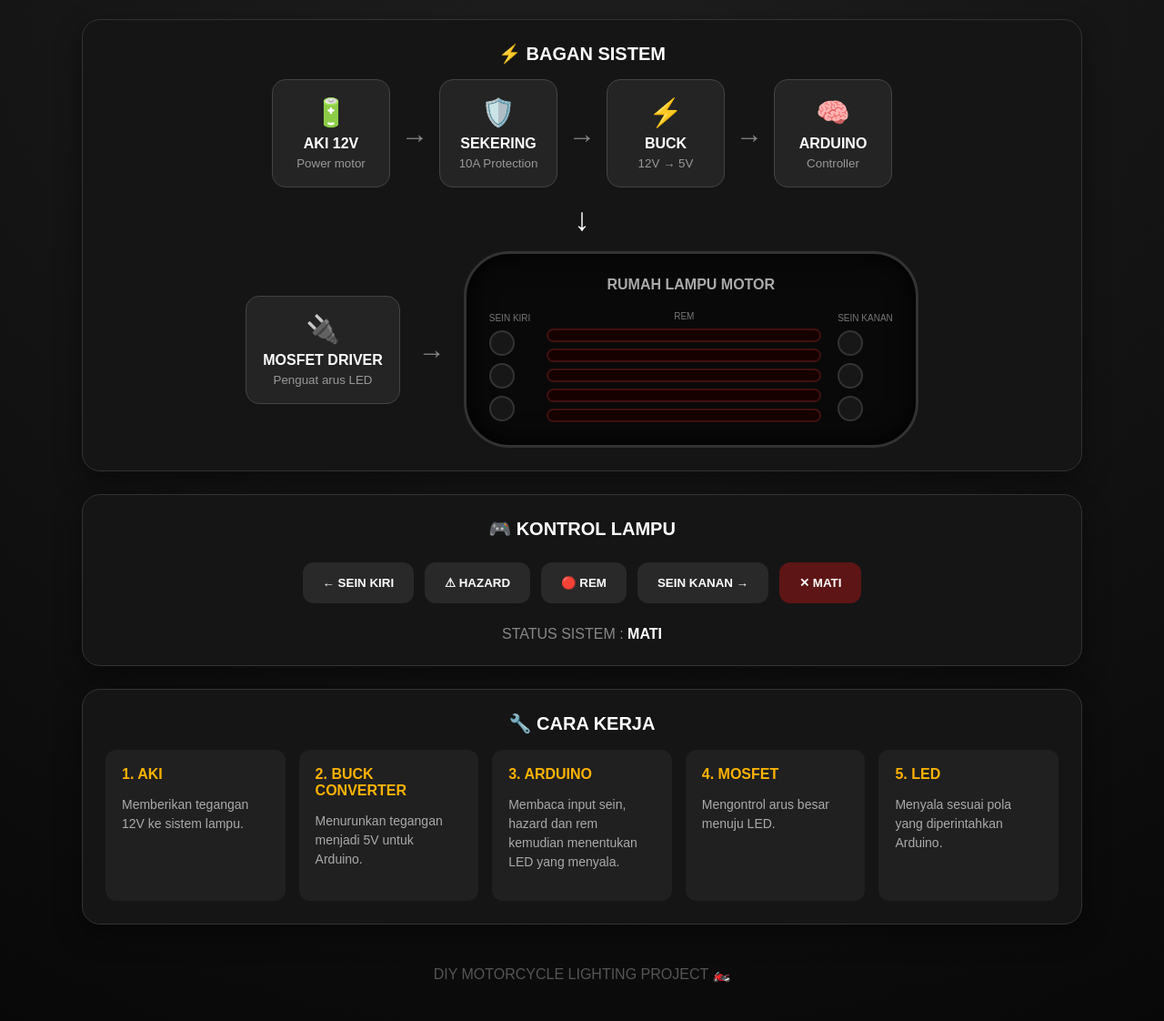
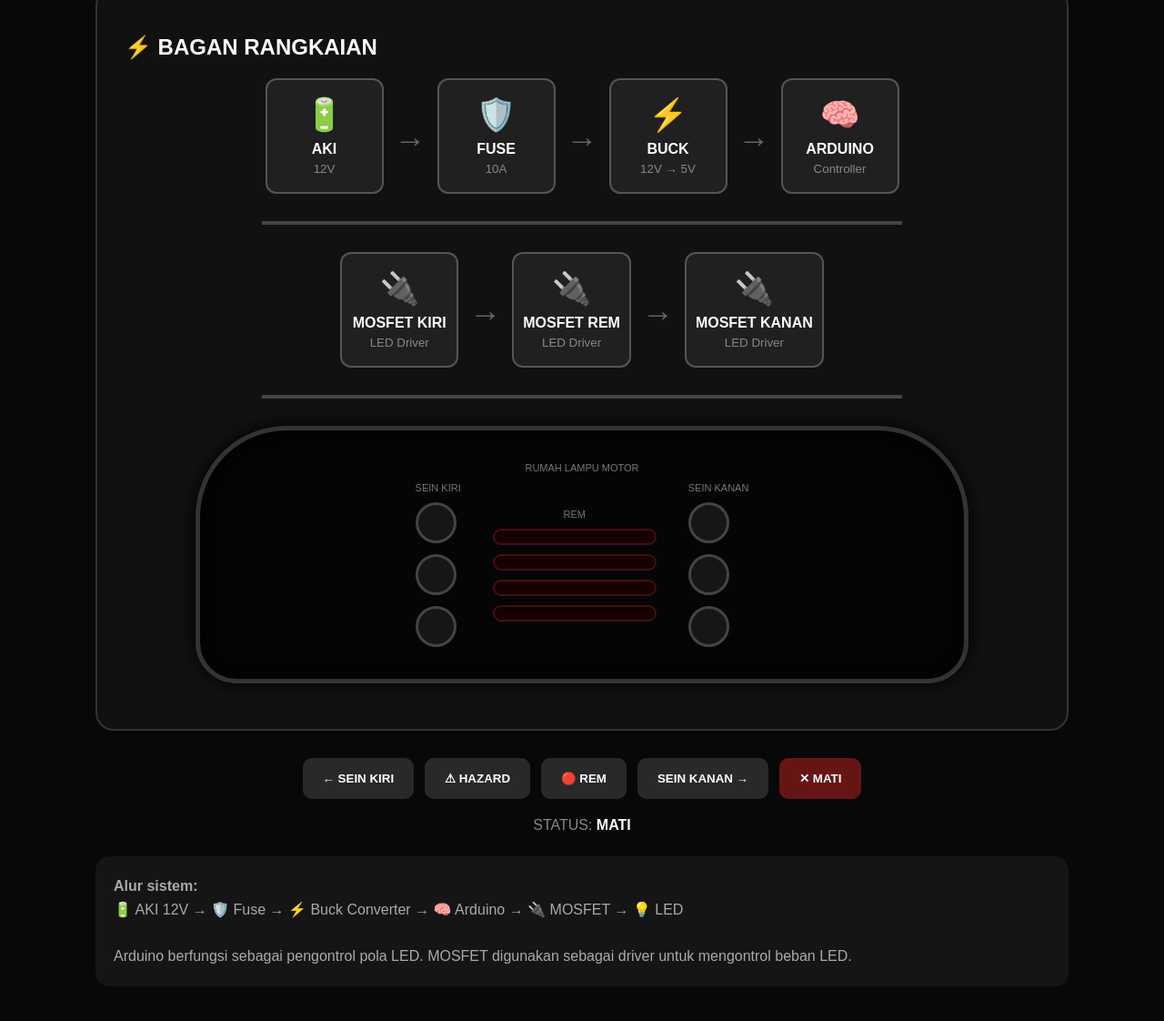
Before and after one commit to diva7starlog3-code/abscdfdfdffgd, a plain HTML site: page index.html in a window 1280 px wide. Shown: the part 156-1278 px from the top of the page at 91% size. Drawn offline with Linux system fonts and the light colour scheme.

Commit message:
Update index.html

```diff
--- a/index.html
+++ b/index.html
@@ -4,10 +4,279 @@
 <meta charset="UTF-8">
 <meta name="viewport" content="width=device-width, initial-scale=1.0">
 
-  <title>Simulator Sistem Lampu Motor</title>
+<title>Diagram Lampu Motor</title>
 
-  <link rel="stylesheet" href="style.css">
+<style>
+
+* {
+    box-sizing: border-box;
+}
+
+body {
+    margin: 0;
+    background: #080808;
+    color: white;
+    font-family: Arial, sans-serif;
+}
+
+.container {
+    max-width: 1100px;
+    margin: auto;
+    padding: 30px 15px;
+}
+
+h1 {
+    text-align: center;
+    margin-bottom: 5px;
+}
+
+.subtitle {
+    text-align: center;
+    color: #888;
+    margin-bottom: 30px;
+}
+
+/* DIAGRAM */
+
+.diagram {
+    background: #111;
+    border: 2px solid #333;
+    border-radius: 20px;
+    padding: 30px;
+    overflow-x: auto;
+}
+
+.flow {
+    display: flex;
+    align-items: center;
+    justify-content: center;
+    gap: 12px;
+    min-width: 850px;
+}
+
+.box {
+    min-width: 130px;
+    padding: 18px 10px;
+    text-align: center;
+
+    background: #202020;
+    border: 2px solid #555;
+
+    border-radius: 12px;
+}
+
+.box .icon {
+    font-size: 35px;
+    margin-bottom: 8px;
+}
+
+.box small {
+    display: block;
+    color: #888;
+    margin-top: 5px;
+}
+
+.arrow {
+    font-size: 35px;
+    color: #666;
+}
+
+
+/* KABEL */
+
+.wire {
+    width: 70%;
+    height: 4px;
+    background: #444;
+    margin: 30px auto;
+    position: relative;
+}
+
+.wire.active {
+    background: #ffae00;
+    box-shadow: 0 0 15px #ffae00;
+}
+
+
+/* RUMAH LAMPU */
+
+.tail-light {
+    margin: 20px auto;
+
+    max-width: 850px;
+
+    background: #050505;
+
+    border: 5px solid #333;
+
+    border-radius: 100px 100px 45px 45px;
+
+    padding: 35px 50px;
+
+    box-shadow:
+        inset 0 0 40px #000,
+        0 0 20px #000;
+}
+
+
+/* BAGIAN LAMPU */
+
+.lights {
+    display: flex;
+    align-items: center;
+    justify-content: center;
+    gap: 35px;
+}
+
+.side {
+    display: flex;
+    flex-direction: column;
+    gap: 12px;
+}
+
+.led {
+    width: 45px;
+    height: 45px;
+
+    border-radius: 50%;
+
+    background: #161616;
+
+    border: 3px solid #444;
+
+    transition: .15s;
+}
+
+.led.on {
+    background: #ffae00;
+
+    border-color: #ffd36b;
+
+    box-shadow:
+        0 0 10px #ffae00,
+        0 0 25px #ffae00,
+        0 0 45px #ffae00;
+
+    transform: scale(1.15);
+}
+
+
+/* REM */
+
+.brake {
+    width: 180px;
+
+    display: flex;
+    flex-direction: column;
+    gap: 10px;
+}
+
+.brake-led {
+    height: 18px;
+
+    background: #170000;
+
+    border: 2px solid #401010;
+
+    border-radius: 20px;
+}
+
+.brake-led.on {
+    background: red;
+
+    border-color: #ff7777;
+
+    box-shadow:
+        0 0 10px red,
+        0 0 25px red,
+        0 0 40px red;
+}
+
+
+/* LABEL */
+
+.label {
+    text-align: center;
+    font-size: 11px;
+    color: #777;
+    margin-bottom: 10px;
+}
+
+
+/* BUTTON */
+
+.controls {
+    margin-top: 30px;
+
+    display: flex;
+
+    justify-content: center;
+
+    flex-wrap: wrap;
+
+    gap: 12px;
+}
+
+button {
+    padding: 15px 22px;
+
+    border: none;
+
+    border-radius: 10px;
+
+    background: #292929;
+
+    color: white;
+
+    font-weight: bold;
+
+    cursor: pointer;
+}
+
+button:hover {
+    background: #444;
+}
+
+button.off {
+    background: #661515;
+}
+
+
+/* STATUS */
+
+.status {
+    text-align: center;
+
+    margin-top: 20px;
+
+    color: #888;
+}
+
+#status {
+    color: white;
+    font-weight: bold;
+}
+
+
+/* INFO */
+
+.info {
+    margin-top: 25px;
+
+    background: #151515;
+
+    border-radius: 15px;
+
+    padding: 20px;
+
+    color: #aaa;
+
+    line-height: 1.6;
+}
+
+</style>
 </head>
+
 
 <body>
 
@@ -15,115 +284,173 @@
 
 <h1>🏍️ SISTEM LAMPU MOTOR</h1>
 
-    <p class="subtitle">
-      Simulator wiring + kontrol LED sequential
-    </p>
+<div class="subtitle">
+Diagram rangkaian & simulasi lampu
+</div>
 
 
-    <!-- ========================= -->
-    <!-- BAGAN SISTEM -->
-    <!-- ========================= -->
+<!-- ====================== -->
+<!-- BAGAN -->
+<!-- ====================== -->
 
-    <section class="diagram">
+<div class="diagram">
 
-      <h2>⚡ BAGAN SISTEM</h2>
+<h2>⚡ BAGAN RANGKAIAN</h2>
+
 
 <div class="flow">
 
-        <div class="component battery">
+
+<div class="box">
     <div class="icon">🔋</div>
-          <strong>AKI 12V</strong>
-          <small>Power motor</small>
+    <b>AKI</b>
+    <small>12V</small>
 </div>
+
 
 <div class="arrow">→</div>
 
-        <div class="component fuse">
+
+<div class="box">
     <div class="icon">🛡️</div>
-          <strong>SEKERING</strong>
-          <small>10A Protection</small>
+    <b>FUSE</b>
+    <small>10A</small>
 </div>
+
 
 <div class="arrow">→</div>
 
-        <div class="component buck">
+
+<div class="box">
     <div class="icon">⚡</div>
-          <strong>BUCK</strong>
+    <b>BUCK</b>
     <small>12V → 5V</small>
 </div>
 
+
 <div class="arrow">→</div>
 
-        <div class="component arduino">
+
+<div class="box">
     <div class="icon">🧠</div>
-          <strong>ARDUINO</strong>
+    <b>ARDUINO</b>
     <small>Controller</small>
+</div>
+
+
+</div>
+
+
+<div class="wire" id="mainWire"></div>
+
+
+<div class="flow">
+
+
+<div class="box">
+    <div class="icon">🔌</div>
+    <b>MOSFET KIRI</b>
+    <small>LED Driver</small>
+</div>
+
+
+<div class="arrow">→</div>
+
+
+<div class="box">
+    <div class="icon">🔌</div>
+    <b>MOSFET REM</b>
+    <small>LED Driver</small>
+</div>
+
+
+<div class="arrow">→</div>
+
+
+<div class="box">
+    <div class="icon">🔌</div>
+    <b>MOSFET KANAN</b>
+    <small>LED Driver</small>
+</div>
+
+
+</div>
+
+
+<div class="wire"></div>
+
+
+<!-- ====================== -->
+<!-- RUMAH LAMPU -->
+<!-- ====================== -->
+
+<div class="tail-light">
+
+<div class="label">
+    RUMAH LAMPU MOTOR
+</div>
+
+
+<div class="lights">
+
+
+<!-- KIRI -->
+
+<div>
+
+<div class="label">
+SEIN KIRI
+</div>
+
+<div class="side">
+
+<span class="led left1"></span>
+<span class="led left2"></span>
+<span class="led left3"></span>
+
 </div>
 
 </div>
 
 
-      <div class="down-arrow">
-        ↓
+<!-- REM -->
+
+<div>
+
+<div class="label">
+REM
 </div>
 
+<div class="brake">
 
-      <div class="output-box">
+<span class="brake-led"></span>
+<span class="brake-led"></span>
+<span class="brake-led"></span>
+<span class="brake-led"></span>
 
-        <div class="component mosfet">
-          <div class="icon">🔌</div>
-          <strong>MOSFET DRIVER</strong>
-          <small>Penguat arus LED</small>
-        </div>
-
-        <div class="arrow">→</div>
-
-        <div class="lamp-output">
-
-          <strong>RUMAH LAMPU MOTOR</strong>
-
-          <div class="motor-lamp">
-
-            <!-- KIRI -->
-            <div class="lamp-side">
-
-              <span class="label">SEIN KIRI</span>
-
-              <div class="led-row">
-                <span class="led left1"></span>
-                <span class="led left2"></span>
-                <span class="led left3"></span>
-              </div>
-
-            </div>
-
-
-            <!-- TENGAH -->
-            <div class="lamp-center">
-
-              <span class="label">REM</span>
-
-              <div class="brake-row">
-                <span class="brake-led brake1"></span>
-                <span class="brake-led brake2"></span>
-                <span class="brake-led brake3"></span>
-                <span class="brake-led brake4"></span>
-                <span class="brake-led brake5"></span>
 </div>
 
 </div>
 
 
 <!-- KANAN -->
-            <div class="lamp-side">
 
-              <span class="label">SEIN KANAN</span>
+<div>
 
-              <div class="led-row">
+<div class="label">
+SEIN KANAN
+</div>
+
+<div class="side">
+
 <span class="led right1"></span>
 <span class="led right2"></span>
 <span class="led right3"></span>
+
 </div>
+
+</div>
+
 
 </div>
 
@@ -131,23 +458,14 @@
 
 </div>
 
-      </div>
 
-    </section>
+<!-- ====================== -->
+<!-- BUTTON -->
+<!-- ====================== -->
 
+<div class="controls">
 
-
-    <!-- ========================= -->
-    <!-- KONTROL -->
-    <!-- ========================= -->
-
-    <section class="control">
-
-      <h2>🎮 KONTROL LAMPU</h2>
-
-      <div class="buttons">
-
-        <button onclick="seinKiri()">
+<button onclick="leftSignal()">
 ← SEIN KIRI
 </button>
 
@@ -155,95 +473,230 @@
 ⚠ HAZARD
 </button>
 
-        <button onclick="rem()">
+<button onclick="brake()">
 🔴 REM
 </button>
 
-        <button onclick="seinKanan()">
+<button onclick="rightSignal()">
 SEIN KANAN →
 </button>
 
-        <button class="off" onclick="mati()">
+<button class="off" onclick="off()">
 ✕ MATI
 </button>
 
 </div>
 
+
 <div class="status">
 
-        STATUS SISTEM :
-
+STATUS:
 <span id="status">
 MATI
 </span>
 
 </div>
 
-    </section>
 
+<div class="info">
 
+<b>Alur sistem:</b>
 
-    <!-- ========================= -->
-    <!-- CARA KERJA -->
-    <!-- ========================= -->
+<br>
 
-    <section class="info">
+🔋 AKI 12V
+→ 🛡️ Fuse
+→ ⚡ Buck Converter
+→ 🧠 Arduino
+→ 🔌 MOSFET
+→ 💡 LED
 
-      <h2>🔧 CARA KERJA</h2>
+<br><br>
 
-      <div class="info-grid">
-
-        <div>
-          <b>1. AKI</b>
-          <p>
-            Memberikan tegangan 12V ke sistem lampu.
-          </p>
-        </div>
-
-        <div>
-          <b>2. BUCK CONVERTER</b>
-          <p>
-            Menurunkan tegangan menjadi 5V
-            untuk Arduino.
-          </p>
-        </div>
-
-        <div>
-          <b>3. ARDUINO</b>
-          <p>
-            Membaca input sein, hazard dan rem
-            kemudian menentukan LED yang menyala.
-          </p>
-        </div>
-
-        <div>
-          <b>4. MOSFET</b>
-          <p>
-            Mengontrol arus besar menuju LED.
-          </p>
-        </div>
-
-        <div>
-          <b>5. LED</b>
-          <p>
-            Menyala sesuai pola yang diperintahkan
-            Arduino.
-          </p>
-        </div>
-
-      </div>
-
-    </section>
-
-
-    <footer>
-      DIY MOTORCYCLE LIGHTING PROJECT 🏍️
-    </footer>
+Arduino berfungsi sebagai pengontrol pola LED.
+MOSFET digunakan sebagai driver untuk mengontrol beban LED.
 
 </div>
 
 
-  <script src="script.js"></script>
+</div>
+
+
+<script>
+
+let timer = null;
+
+
+const left = document.querySelectorAll(".side:first-child .led");
+
+const right = document.querySelectorAll(".side:last-child .led");
+
+const brakeLED =
+document.querySelectorAll(".brake-led");
+
+const wire =
+document.getElementById("mainWire");
+
+const status =
+document.getElementById("status");
+
+
+function allOff() {
+
+    document.querySelectorAll(".led")
+        .forEach(x => x.classList.remove("on"));
+
+    brakeLED
+        .forEach(x => x.classList.remove("on"));
+
+    wire.classList.remove("active");
+}
+
+
+function off() {
+
+    clearInterval(timer);
+
+    allOff();
+
+    status.innerText = "MATI";
+}
+
+
+/* ======================
+   SEIN KIRI
+====================== */
+
+function leftSignal() {
+
+    clearInterval(timer);
+
+    let step = 0;
+
+    status.innerText =
+        "SEIN KIRI";
+
+    timer = setInterval(() => {
+
+        allOff();
+
+        wire.classList.add("active");
+
+        for (let i = 0; i <= step; i++) {
+
+            left[i].classList.add("on");
+
+        }
+
+        step++;
+
+        if (step >= 3) {
+
+            step = 0;
+
+        }
+
+    }, 200);
+
+}
+
+
+/* ======================
+   SEIN KANAN
+====================== */
+
+function rightSignal() {
+
+    clearInterval(timer);
+
+    let step = 0;
+
+    status.innerText =
+        "SEIN KANAN";
+
+    timer = setInterval(() => {
+
+        allOff();
+
+        wire.classList.add("active");
+
+        for (let i = 0; i <= step; i++) {
+
+            right[i].classList.add("on");
+
+        }
+
+        step++;
+
+        if (step >= 3) {
+
+            step = 0;
+
+        }
+
+    }, 200);
+
+}
+
+
+/* ======================
+   HAZARD
+====================== */
+
+function hazard() {
+
+    clearInterval(timer);
+
+    let state = false;
+
+    status.innerText =
+        "HAZARD";
+
+    timer = setInterval(() => {
+
+        allOff();
+
+        state = !state;
+
+        if (state) {
+
+            document
+                .querySelectorAll(".led")
+                .forEach(x =>
+                    x.classList.add("on")
+                );
+
+            wire.classList.add("active");
+
+        }
+
+    }, 450);
+
+}
+
+
+/* ======================
+   REM
+====================== */
+
+function brake() {
+
+    clearInterval(timer);
+
+    allOff();
+
+    status.innerText =
+        "REM";
+
+    brakeLED.forEach(x =>
+        x.classList.add("on")
+    );
+
+    wire.classList.add("active");
+
+}
+
+</script>
 
 </body>
 </html>
```
Lines whose indentation alone changed are shown as unchanged.
